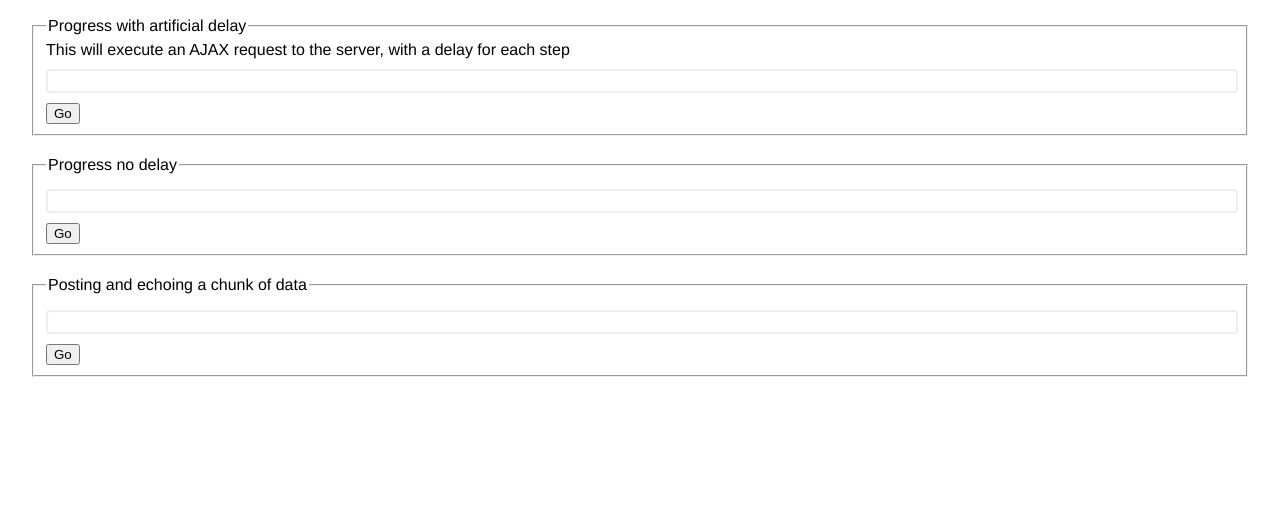
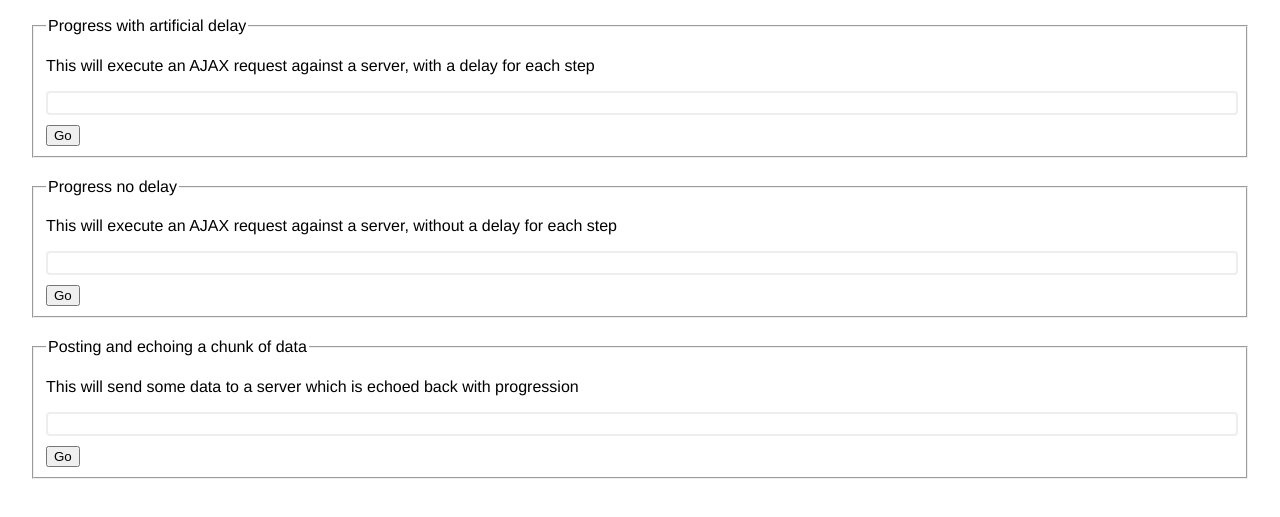
Before and after one commit to poulfoged/little-convoy, a plain HTML site: page index.html in a window 1280 px wide. Shown: the part 349-866 px from the top of the page. Before the commit the page ends 800 px from the top, so only its background shows below. Drawn offline with Linux system fonts and the light colour scheme.

Commit message:
Update index.html

```diff
--- a/index.html
+++ b/index.html
@@ -84,7 +84,9 @@
     </p>
     <fieldset>
         <legend>Progress with artificial delay</legend>
-        This will execute an AJAX request to the server, with a delay for each step
+        <p>
+            This will execute an AJAX request against a server, with a delay for each step
+        </p>
         <div class="progress">
             <div id="progress1" style="width: 0%"></div>
         </div>
@@ -93,6 +95,9 @@
 
     <fieldset>
         <legend>Progress no delay</legend>
+        <p>
+            This will execute an AJAX request against a server, without a delay for each step
+        </p>
         <div class="progress">
             <div id="progress2" style="width: 0%"></div>
         </div>
@@ -101,6 +106,9 @@
 
     <fieldset>
         <legend>Posting and echoing a chunk of data</legend>
+        <p>
+            This will send some data to a server which is echoed back with progression
+        </p>
         <div class="progress">
             <div id="progress3" style="width: 0%"></div>
         </div>
```
